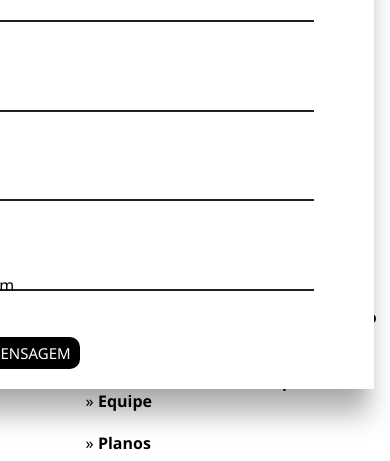
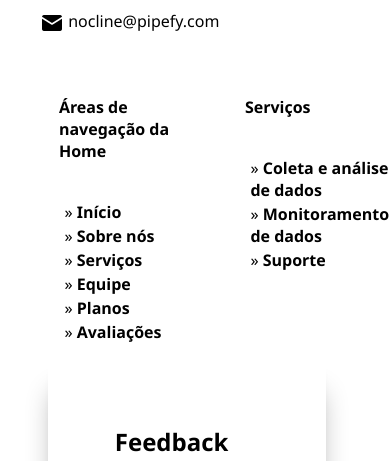
Before and after one commit to Projeto-Inovacao/nocline-site, a website: page public/FAQ.html in a window 390 px wide. Shown: the part 1098-1559 px from the top of the page. Drawn offline with nearby package versions, Linux system fonts and the light colour scheme.

Commit message:
Atualizando Feedbackform - FAQ

```diff
--- a/public/css/mobile_FAQ.css
+++ b/public/css/mobile_FAQ.css
@@ -60,7 +60,7 @@ h1 {
     }
 
     .background {
-    height:max-content;
+        height: max-content;
         background-color: #000000;
         position: relative;
 
@@ -99,17 +99,18 @@ h1 {
         margin-top: -50%;
     }
 
-.container{
+    .container {
         height: max-content;
         margin-top: -2%;
         margin-left: 3%;
     }
 
-.layout{
+    .layout {
         width: 600px;
         margin-left: 5%;
     }
-.accordion{
+
+    .accordion {
         padding: 10px;
         margin-top: 10px;
         margin-bottom: 5%;
@@ -119,13 +120,15 @@ margin-left: 3%;
         border-bottom: 2px solid rgb(255, 255, 255);
         background-color: rgb(0, 0, 0);
     }
-.accordion__question p{
+
+    .accordion__question p {
         margin: 5px;
         padding: 0;
         font-family: Verdana;
         font-size: 20px;
     }
-.accordion__answer p{
+
+    .accordion__answer p {
         margin: 5px;
         padding: 10px;
         font-size: large;
@@ -134,22 +137,26 @@ margin-left: 3%;
         background: rgb(0, 0, 0);
         border-radius: 10px;
     }
-.accordion:hover{
+
+    .accordion:hover {
         cursor: pointer;
     }
+
     .accordion__answer {
         display: none;
     }
+
     .accordion.active .accordion__answer {
         display: block;
     }
+
     /* final do FAQ */
     /* começo do rodape */
 
     .rodape {
         display: flex;
         width: 100%;
-    height: 40rem;
+        height: 68rem;
     }
 
     #faleConosco {
@@ -172,33 +179,35 @@ margin-left: 3%;
 
     .container {
         display: flex;
-    width: 63vw;
+        width: 85vw;
+        padding: 1rem;
         position: relative;
     }
 
     .lista {
         position: relative;
         flex: 1;
-    padding: 10px;
-    left: 2rem;
+        padding: 0px;
+        left: 1rem;
 
     }
 
+    .lista h4 {
+        margin: 1rem;
+    }
+
     .lista li {
-
-    padding: 10px;
+        padding: 1px;
+        width: 9rem;
         list-style: none;
         text-decoration: none;
         position: relative;
-    right: 3.8vw;
-
+        right: 5vw;
     }
 
     .lista li:hover {
-
         transform: scale(1.03);
         transition: 0.5s ease-in-out;
-
     }
 
     .feedbackForm {
@@ -207,33 +216,35 @@ margin-left: 3%;
         background-color: white;
         position: absolute;
         z-index: 99;
-    right: 4%;
-    height: 25.5rem;
-    width: 24rem;
+        right: 4rem;
+        top: 90rem;
+        height: 17.5rem;
+        width: 9rem;
         justify-content: space-around;
-    padding: 70px;
+        margin-top: 1rem;
+        padding: 4.2rem;
         box-shadow: rgba(0, 0, 0, 0.3) 0px 30px 25px -5px, rgba(0, 0, 0, 0.06) 0px 10px 10px -5px;
     }
 
-
+    .feedbackForm h2 {}
 
     .feedbackForm ::placeholder {
         padding-left: 0.5rem;
     }
 
     .input-group {
-
         position: relative;
 
     }
 
     .input-group__input {
-
-    padding: 5px;
-    margin: 20px 0;
-    width: 100%;
+        padding: 20px;
+        margin: 10px;
+        width: 7rem;
+        right: 1rem;
+        position: relative;
         outline: none;
-    height: 20px;
+        height: 10px;
         border: 0;
         border-bottom: 2px solid rgb(33, 32, 32);
         text-align: start;
@@ -245,13 +256,12 @@ margin-left: 3%;
     }
 
     .input-group__input:is(:focus, :valid) {
-
         border-bottom: 2px solid rgb(0, 0, 0);
 
     }
 
     .input-group__label {
-
+        right: 10rem;
         position: absolute;
         top: 3vh;
         left: 0;
@@ -263,11 +273,8 @@ margin-left: 3%;
 
     .input-group__input:focus+.input-group__label,
     .input-group__input:valid+.input-group__label {
-
         transform: translate(0, -14px) scale(0.9);
         color: #000000;
-
-
     }
 
     .enviarMensagem {
@@ -275,7 +282,8 @@ margin-left: 3%;
         font-size: 15px;
         background-color: black;
         position: absolute;
-    top: 31rem;
+        top: 27.5rem;
+        right: 3.8rem;
         height: 2rem;
         width: 10rem;
         border: none;
@@ -374,4 +382,5 @@ a {
         height: 2rem;
     }
 
-/* fim do rodape */}
+    /* fim do rodape */
+}
```
Also changed, not shown: public/inovacoes.html (+1 -1 lines). Lines whose indentation alone changed are shown as unchanged.
